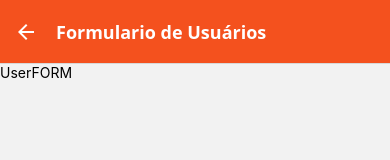
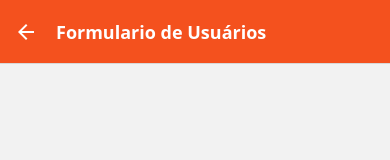
Before and after one commit to ExcaliBruno/rncrud, a React Native app: screen /UserForm in a window 390 px wide. Shown: the top 160 px of the page. Built offline with nearby package versions, Linux system fonts and the light colour scheme.

Commit message:
feat: rotas entregando os parametros

```diff
--- a/src/views/UserForm.js
+++ b/src/views/UserForm.js
@@ -1,8 +1,11 @@
-import React from 'react'
+import React, { useState } from 'react'
 import { Text } from 'react-native'
 
-export default props => {
+export default ({route, navigation}) => {
+    const [user, setUser] =useState(route.params ? route.params : {})
+
     return(
-        <Text>UserFORM</Text>
+
+        <Text>{user.id }</Text>
     )
 }
```
